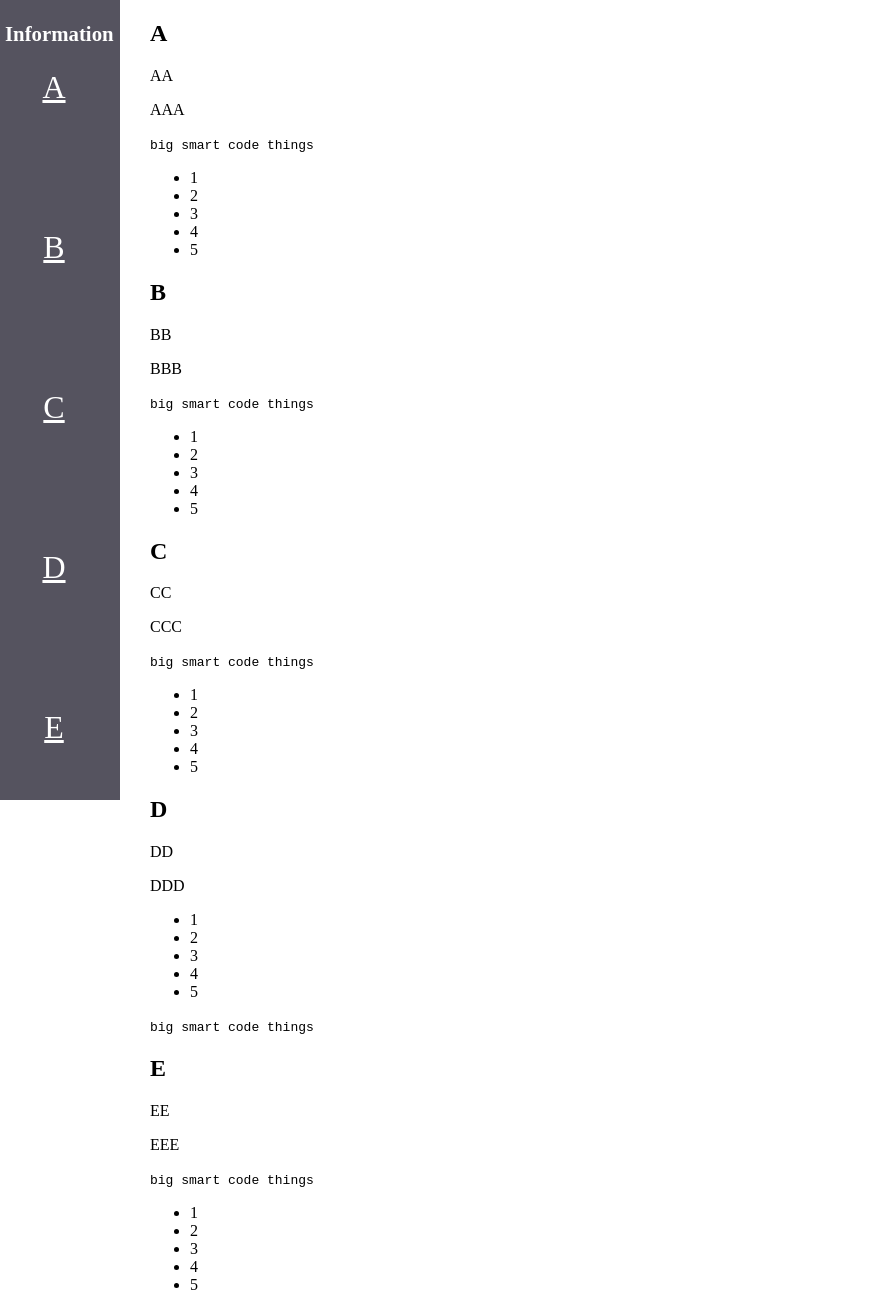
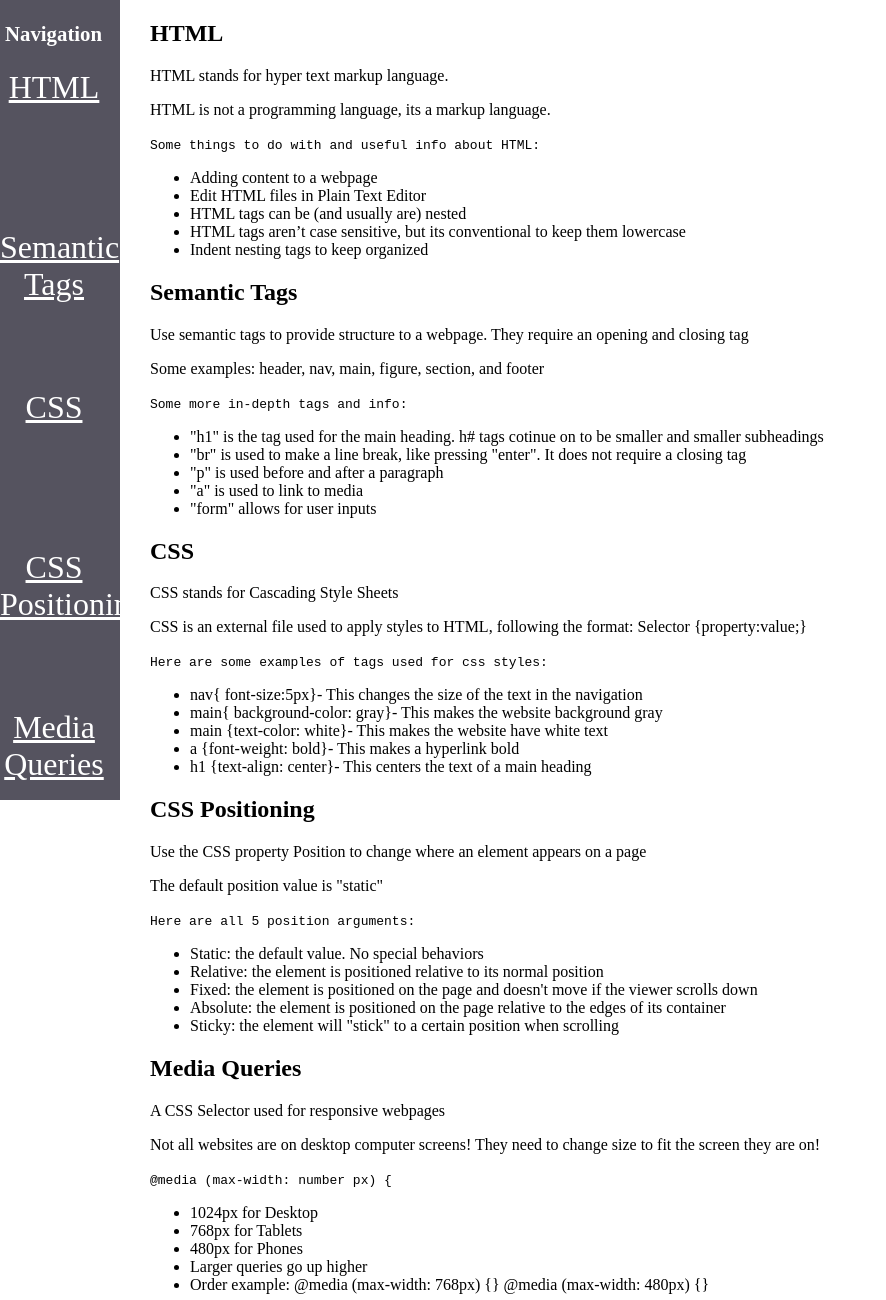
Before and after one commit to brid6032/brid6032.github.io, a plain HTML site: page CST251/certificate/task3/index.html in a window 1280 px wide. Shown: the whole page, without its empty margins (0-886 px from the left). Drawn offline with Linux system fonts and the light colour scheme.

Commit message:
Add files via upload

```diff
--- a/CST251/certificate/task3/index.html
+++ b/CST251/certificate/task3/index.html
@@ -9,87 +9,90 @@
 </head>
 <body>
   <nav id="navbar">
-    <header> <h1>Information</h1> </header>
-    <a href="#A" class="nav-link">A</a>
-    <a href="#B" class="nav-link">B</a>
-    <a href="#C" class="nav-link">C</a>
-    <a href="#D" class="nav-link">D</a>
-    <a href="#E" class="nav-link">E</a>
+    <header> <h1>Navigation</h1> </header>
+    <a href="#A" class="nav-link">HTML</a>
+    <a href="#B" class="nav-link">Semantic Tags</a>
+    <a href="#C" class="nav-link">CSS</a>
+    <a href="#D" class="nav-link">CSS Positioning</a>
+    <a href="#E" class="nav-link">Media Queries</a>
     </nav>
  <main id="main-doc">
    <section class="main-section" id="A">
-     <header><h2>A</h2></header>
-     <p>AA</p>
-     <p>AAA</p>
+     <header><h2>HTML</h2></header>
+     <p>HTML stands for hyper text markup language.</p>
+     <p>HTML is not a programming language, its a markup language.</p>
      <code>
-       big smart code things
+       Some things to do with and useful info about HTML:
       </code>
        <ul>
-         <li>1</li>
-         <li>2</li>
-         <li>3</li>
-         <li>4</li>
-         <li>5</li>
+         <li>Adding content to a webpage</li>
+         <li>Edit HTML files in Plain Text Editor</li>
+         <li>HTML tags can be (and usually are) nested
+        </li>
+         <li>HTML tags aren’t case sensitive, but its conventional to keep them lowercase</li>
+         <li>Indent nesting tags to keep organized</li>
        </ul>
    </section>
    <section class="main-section" id="B">
-     <header><h2>B</h2></header>
-     <p>BB</p>
-     <p>BBB</p>
+     <header><h2>Semantic Tags</h2></header>
+     <p>Use semantic tags to provide structure to a webpage. They require an opening and closing tag</p>
+     <p>Some examples: header, nav, main, figure, section, and footer</p>
      <code>
-       big smart code things
+       Some more in-depth tags and info:
        </code>
         <ul>
-         <li>1</li>
-         <li>2</li>
-         <li>3</li>
-         <li>4</li>
-         <li>5</li>
+         <li>"h1" is the tag used for the main heading. h# tags cotinue on to be smaller and smaller subheadings</li>
+         <li>"br" is used to make a line break, like pressing "enter". It does not require a closing tag</li>
+         <li>"p" is used before and after a paragraph</li>
+         <li>"a" is used to link to media</li>
+         <li>"form" allows for user inputs</li>
        </ul>
      </section>
    <section class="main-section" id="C">
-     <header><h2>C</h2></header>
-     <p>CC</p>
-     <p>CCC</p>
+     <header><h2>CSS</h2></header>
+     <p>CSS stands for Cascading Style Sheets</p>
+     <p>CSS is an external file used to apply styles to HTML, following the format: Selector {property:value;} </p>
      <code>
-       big smart code things
+       Here are some examples of tags used for css styles:
        </code>
         <ul>
-         <li>1</li>
-         <li>2</li>
-         <li>3</li>
-         <li>4</li>
-         <li>5</li>
+         <li>nav{ font-size:5px}- This changes the size of the text in the navigation</li>
+         <li>main{ background-color: gray}- This makes the website background gray </li>
+         <li>main {text-color: white}- This makes the website have white text</li>
+         <li>a {font-weight: bold}- This makes a hyperlink bold</li>
+         <li>h1 {text-align: center}- This centers the text of a main heading</li>
        </ul>
      </section>
    <section class="main-section" id="D">
-     <header><h2>D</h2></header>
-     <p>DD</p>
-     <p>DDD</p>
+     <header><h2>CSS Positioning</h2></header>
+     <p>Use the CSS property Position to change where an element appears on a page</p>
+     <p>The default position value is "static"</p>
+     <code>
+      Here are all 5 position arguments:
+      </code>
        <ul>
-        <li>1</li>
-        <li>2</li>
-        <li>3</li>
-        <li>4</li>
-        <li>5</li>
+        <li>Static: the default value. No special behaviors</li>
+        <li>Relative: the element is positioned relative to its normal position</li>
+        <li>Fixed: the element is positioned on the page and doesn't move if the viewer scrolls down</li>
+        <li>Absolute: the element is positioned on the page relative to the edges of its container</li>
+        <li>Sticky: the element will "stick" to a certain position when scrolling</li>
       </ul>
-      <code>
-       big smart code things
-       </code>
      </section>
    <section class="main-section" id="E">
-     <header><h2>E</h2></header>
-     <p>EE</p>
-     <p>EEE</p>
+     <header><h2>Media Queries</h2></header>
+     <p>A CSS Selector used for responsive webpages</p>
+     <p>Not all websites are on desktop computer screens! They need to change size to fit the screen they are on!</p>
      <code>
-       big smart code things
+      @media (max-width: number px) {
        </code>
         <ul>
-         <li>1</li>
-         <li>2</li>
-         <li>3</li>
-         <li>4</li>
-         <li>5</li>
+         <li>1024px for Desktop</li>
+         <li>768px for Tablets</li>
+         <li>480px for Phones</li>
+         <li>Larger queries go up higher</li>
+         <li>Order example: @media (max-width: 768px) {}
+          @media (max-width: 480px) {}
+        </li>
         </ul>
      </section>
    </main>
```
